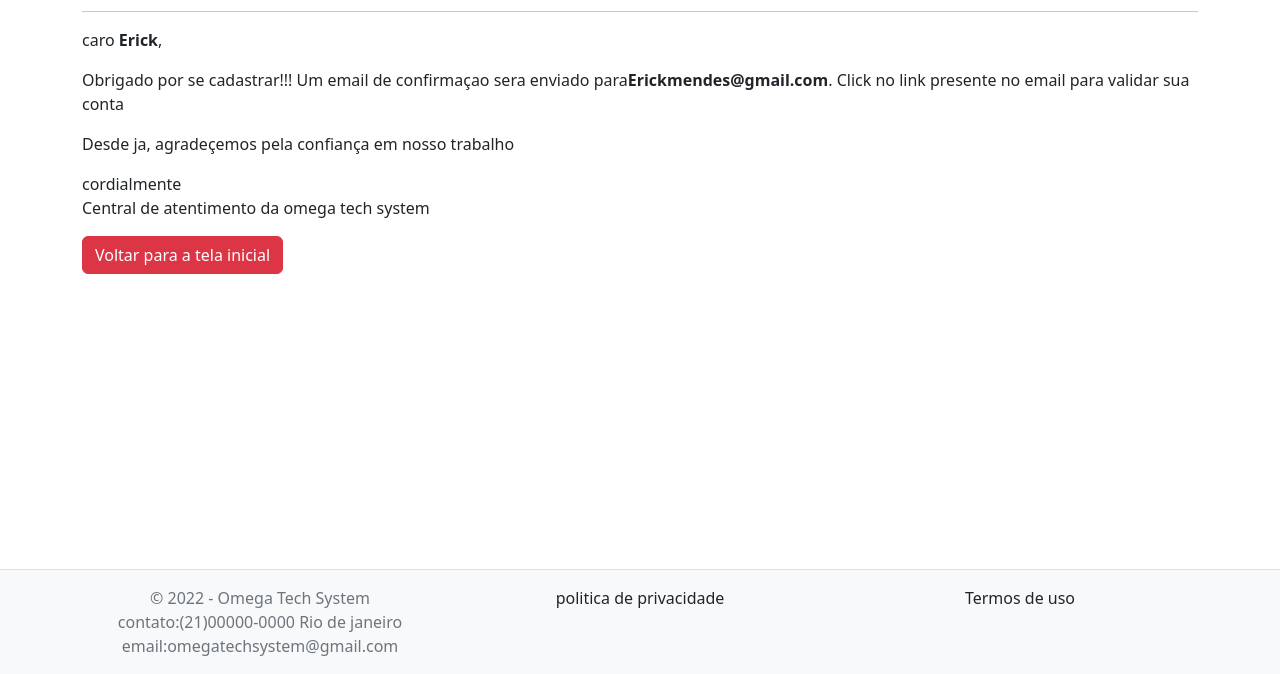
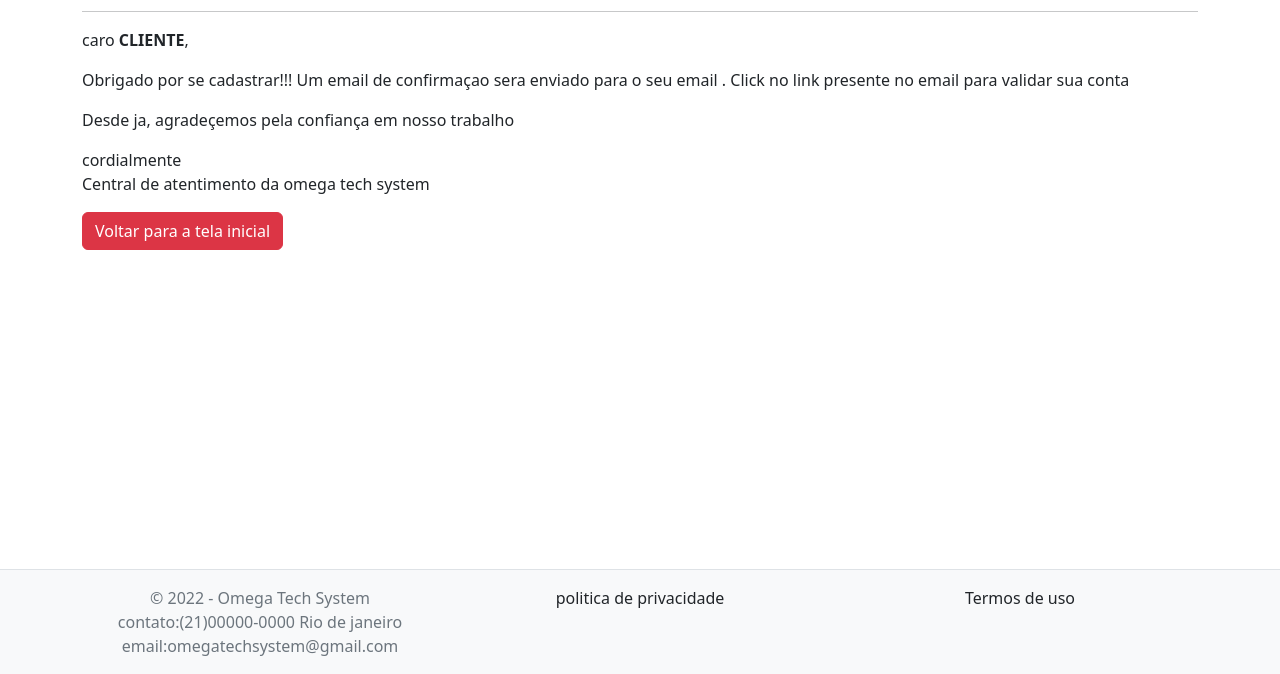
Before and after one commit to LORderick2930/Nova-pasta, a plain HTML site: page confirmarcadastro.html in a window 1280 px wide. Shown: the part 126-800 px from the top of the page. Drawn offline with Linux system fonts and the light colour scheme.

Commit message:
Update confirmarcadastro.html

```diff
--- a/confirmarcadastro.html
+++ b/confirmarcadastro.html
@@ -53,9 +53,9 @@
        <h1>omegatechsystem</h1>
        <hr>
        <p>
-        caro <strong>Erick</strong>,
+        caro <strong>CLIENTE</strong>,
        </p>
-       <p>Obrigado por se cadastrar!!! Um email de confirmaçao sera enviado para<b>Erickmendes@gmail.com</b>. Click no link presente no email para validar sua conta</p>
+       <p>Obrigado por se cadastrar!!! Um email de confirmaçao sera enviado para o seu email . Click no link presente no email para validar sua conta</p>
        <p>Desde ja, agradeçemos pela confiança em nosso trabalho</p>
        <p>
         cordialmente<br>
```
